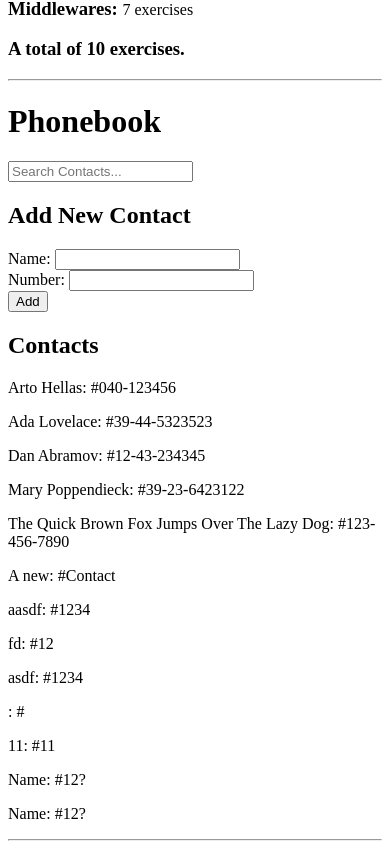
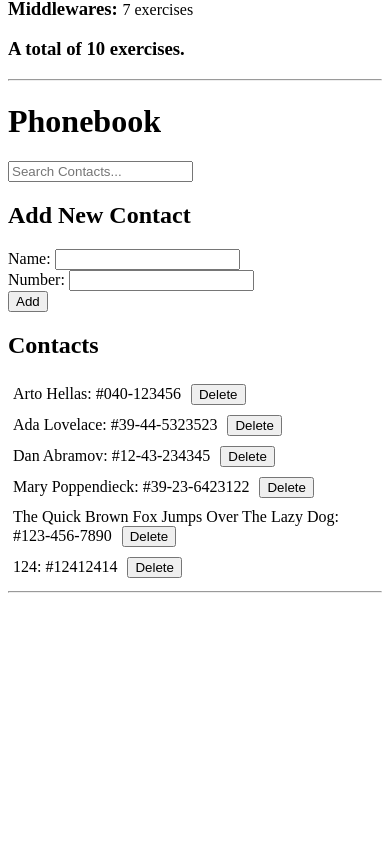
Before and after one commit to MasReed/full-stack-open-2021, a React (Create React App) app in the folder part2/: page / in a window 390 px wide. Shown: the part 912-1761 px from the top of the page. After the commit the page ends 1513 px from the top, so only its background shows below. Built offline with nearby package versions, Linux system fonts and the light colour scheme; no server answers; data requests are answered from the project's data file.

Commit message:
Phonebook App: Delete Contact works server-side

```diff
--- a/part2/db.json
+++ b/part2/db.json
@@ -70,43 +70,9 @@
       "id": 5
     },
     {
-      "name": "A new",
-      "number": "Contact",
-      "id": 6
-    },
-    {
-      "name": "aasdf",
-      "number": "1234",
+      "name": "124",
+      "number": "12412414",
       "id": 7
-    },
-    {
-      "name": "fd",
-      "number": "12",
-      "id": 8
-    },
-    {
-      "name": "asdf",
-      "number": "1234",
-      "id": 9
-    },
-    {
-      "http://localhost:3001/persons": "",
-      "id": 10
-    },
-    {
-      "name": "11",
-      "number": "11",
-      "id": 11
-    },
-    {
-      "name": "Name",
-      "number": "12?",
-      "id": 12
-    },
-    {
-      "name": "Name",
-      "number": "12?",
-      "id": 13
     }
   ]
 }
--- /dev/null
+++ b/part2/src/phonebook/Person.jsx
@@ -0,0 +1,12 @@
+import React from 'react';
+
+const Person = ({ id, name, number, onClick }) => {
+    return (
+        <div key={id} id={id} style={{padding: '5px'}}>
+            <p style={{display: 'inline'}}>{name}: #{number}</p>
+            <button onClick={onClick} style={{display: 'inline', marginLeft: '10px'}}>Delete</button>
+        </div>
+    );
+}
+
+export default Person;
--- a/part2/src/phonebook/Persons.jsx
+++ b/part2/src/phonebook/Persons.jsx
@@ -1,11 +1,21 @@
 import React from 'react';
+import Person from './Person.jsx';
 
-const Persons = ({ contacts }) => {
+const Persons = ({ contacts, onClick }) => {
     // Display contact name and number from list of contacts
     return (
         <>
             <h2>Contacts</h2>
-            { contacts.map( person => <p key={person.name}>{person.name}: #{person.number}</p>) }
+            { contacts.map( person => person
+                ? <Person
+                    key={person.id}
+                    id={person.id}
+                    name={person.name}
+                    number={person.number}
+                    onClick={onClick}
+                  />
+                : null)
+            }
         </>
     );
 }
--- a/part2/src/phonebook/PhonebookApp.jsx
+++ b/part2/src/phonebook/PhonebookApp.jsx
@@ -9,25 +9,26 @@ import Persons from './Persons.jsx';
 
 const App = () => {
 
-    // Stateful list of all contacts
+    // All contacts
     const [ persons, setPersons ] = useState([]);
 
-    // Stateful contact info
+    // New contact info
     const [ newName, setNewName ] = useState('');
     const [ newNumber, setNewNumber ] = useState('');
 
-    // Stateful display of contacts from search filter
+    // Display of contacts from search filter
     const [ searchStr, setSearchStr ] = useState('');
     const [ showAllContacts, setShowAllContacts ] = useState(true);
 
-    // Fetch Data from json-server with useEffect hook
+    // Fetch Data from json-server
     useEffect( () => {
         contactsService
             .readAllContacts()
             .then( response => setPersons(response) )
     }, []);
 
-    // Add contact name from input
+
+    // Add contact info from input
     const addContact = (event) => {
         // Don't reload page on submit
         event.preventDefault();
@@ -36,7 +37,10 @@ const App = () => {
         // if (persons.some( person => person.name.toLowerCase() === newName.toLowerCase() )) {
         //     alert(`${newName} is already entered.`);
         // } else {
-        const contactObject = { name: newName, number: newNumber }
+        const contactObject = {
+            name: newName,
+            number: newNumber
+        }
 
         // Server Communication
         contactsService
@@ -49,6 +53,41 @@ const App = () => {
         setNewName('');
         setNewNumber('');
     }
+
+
+    const deleteContact = (event) => {
+        const eventId = parseInt(event.target.parentNode.id);
+        const contact = persons.find( person => person.id === eventId );
+        const isConfirmed = window.confirm(`Delete contact '${contact.name}' ?`);
+
+        if (isConfirmed) {
+            contactsService
+                .deleteContact(eventId)
+                .then( returnedData => {
+                    console.log(persons);
+                    setPersons(persons.map( person => person.id !== eventId ? person : null))
+                })
+                .catch( error => {
+                    console.log(error)
+                    setPersons(persons.filter( person => person.id !== eventId ))
+                });
+        }
+    }
+
+    // const toggleImportanceOf = (id) => {
+    //     const note = notes.find( n => n.id === id )
+    //     const changedNote = { ...note, important: !note.important }
+    //
+    //     noteService
+    //         .update(id, changedNote)
+    //         .then( returnedNote => {
+    //             setNotes(notes.map( note => note.id !== id ? note : returnedNote))
+    //         })
+    //         .catch( error => {
+    //             alert(`The note '${note.content}' does not exist.`)
+    //             setNotes(notes.filter( n => n.id !== id ))
+    //         });
+    // }
 
     // When Name input is changed
     const handleNameChange = (event) => {
@@ -93,7 +132,10 @@ const App = () => {
                 handleNumberChange={handleNumberChange}
             />
 
-            <Persons contacts={contactsToShow} />
+            <Persons
+                contacts={contactsToShow}
+                onClick={deleteContact}
+            />
         </>
     );
 }
--- a/part2/src/phonebook/services/contacts.js
+++ b/part2/src/phonebook/services/contacts.js
@@ -16,8 +16,9 @@ const updateContact = () => {
     return null
 }
 
-const deleteContact = () => {
-    return null
+const deleteContact = (id) => {
+    const request = axios.delete(baseUrl + `/${id}`)
+    return request.then( response => response.data );
 }
 
 
```
